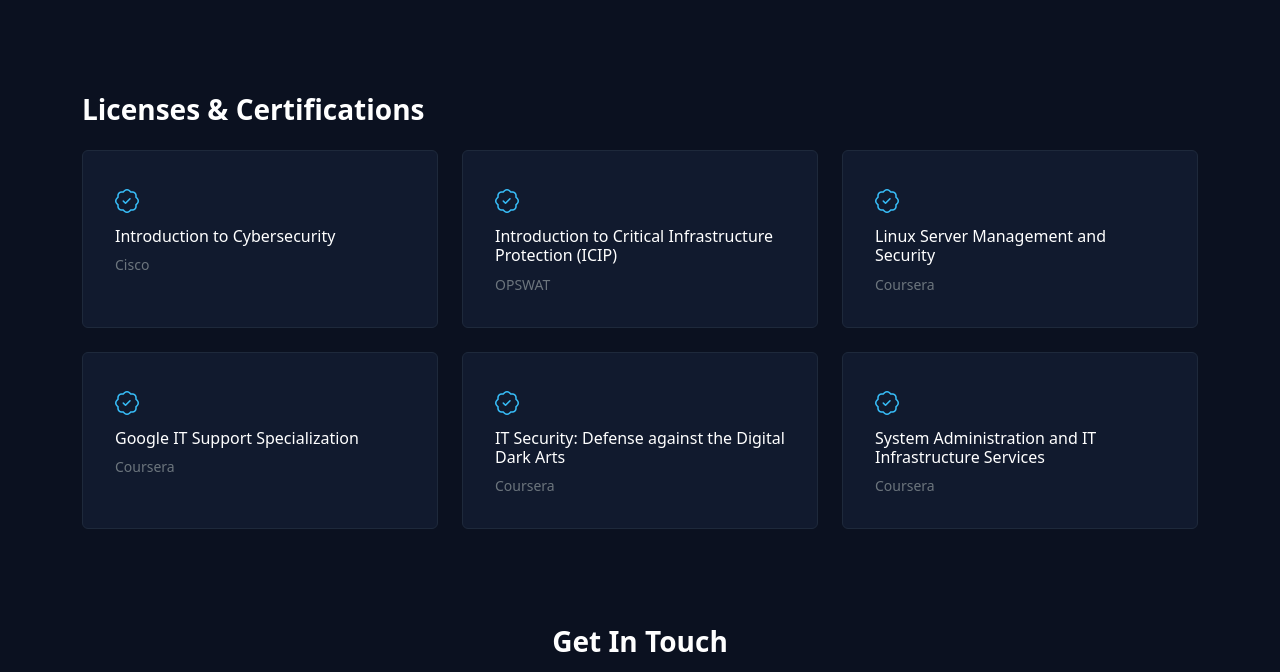
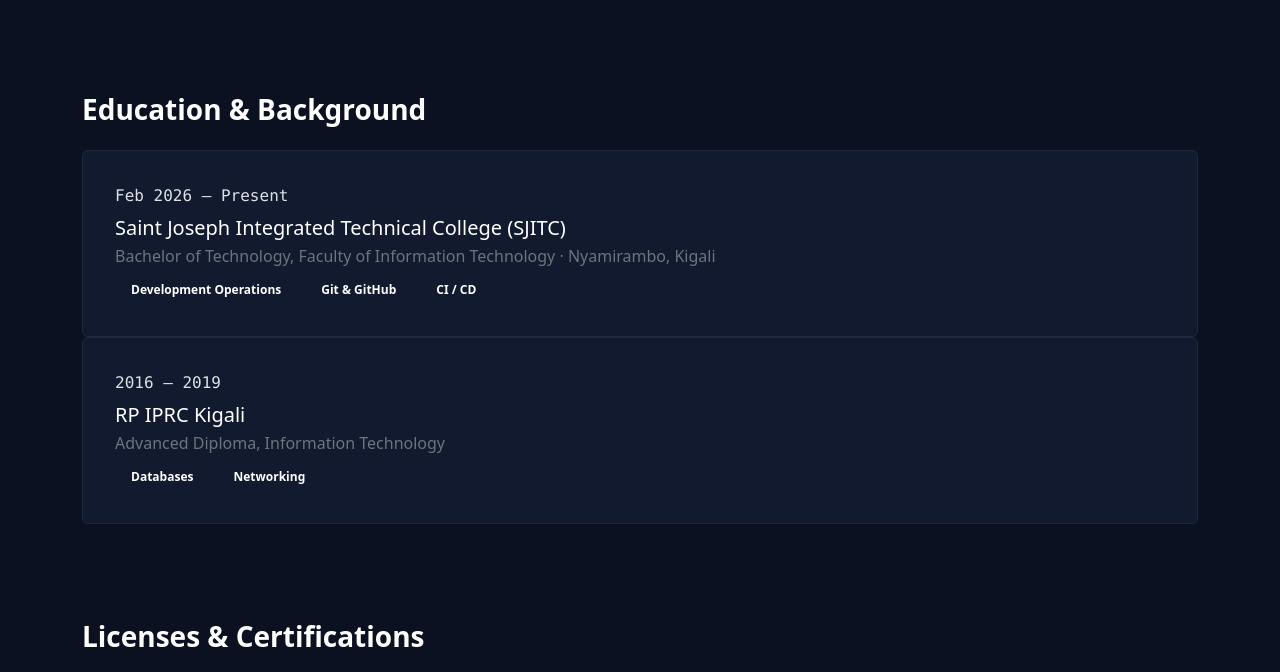
Before and after one commit to kamanzi-danny/Portifolio, a plain HTML site: page index.html in a window 1280 px wide. Shown: the part 1376-2048 px from the top of the page. Drawn offline with nearby package versions, Linux system fonts and the light colour scheme.

Commit message:
Add Education section and nav link

```diff
--- a/index.html
+++ b/index.html
@@ -41,7 +41,7 @@
         <ul class="navbar-nav ms-auto">
           <li class="nav-item"><a class="nav-link" href="#about">About</a></li>
           <li class="nav-item"><a class="nav-link" href="#projects">Projects</a></li>
-          <!-- Collaborator: add the Education nav link here -->
+          <li class="nav-item"><a class="nav-link" href="#education">Education</a></li>
           <li class="nav-item"><a class="nav-link" href="#certifications">Certifications</a></li>
           <li class="nav-item"><a class="nav-link" href="#contact">Contact</a></li>
         </ul>
@@ -108,8 +108,38 @@
     </div>
   </section>
 
-  <!-- Collaborator: add the EDUCATION section here (branch feature/education-florence) -->
+<!-- EDUCATION -->
+  <section id="education" class="container py-5">
+    <h3 class="fw-bold text-white mb-4">Education &amp; Background</h3>
+    <div class="edu-timeline">
 
+      <div class="edu-item">
+        <div class="card p-3"><div class="card-body">
+          <span class="edu-year font-monospace">Feb 2026 – Present</span>
+          <h4 class="h5 text-white mt-2 mb-1">Saint Joseph Integrated Technical College (SJITC)</h4>
+          <p class="text-secondary mb-2">Bachelor of Technology, Faculty of Information Technology · Nyamirambo, Kigali</p>
+          <div class="d-flex flex-wrap gap-2">
+            <span class="badge rounded-pill edu-tag px-3 py-2">Development Operations</span>
+            <span class="badge rounded-pill edu-tag px-3 py-2">Git &amp; GitHub</span>
+            <span class="badge rounded-pill edu-tag px-3 py-2">CI / CD</span>
+          </div>
+        </div></div>
+      </div>
+
+      <div class="edu-item">
+        <div class="card p-3"><div class="card-body">
+          <span class="edu-year font-monospace">2016 – 2019</span>
+          <h4 class="h5 text-white mt-2 mb-1">RP IPRC Kigali</h4>
+          <p class="text-secondary mb-2">Advanced Diploma, Information Technology</p>
+          <div class="d-flex flex-wrap gap-2">
+            <span class="badge rounded-pill edu-tag px-3 py-2">Databases</span>
+            <span class="badge rounded-pill edu-tag px-3 py-2">Networking</span>
+          </div>
+        </div></div>
+      </div>
+
+    </div>
+  </section>
   <!-- CERTIFICATIONS -->
   <section id="certifications" class="container py-5">
     <h3 class="fw-bold text-white mb-4">Licenses &amp; Certifications</h3>
```
